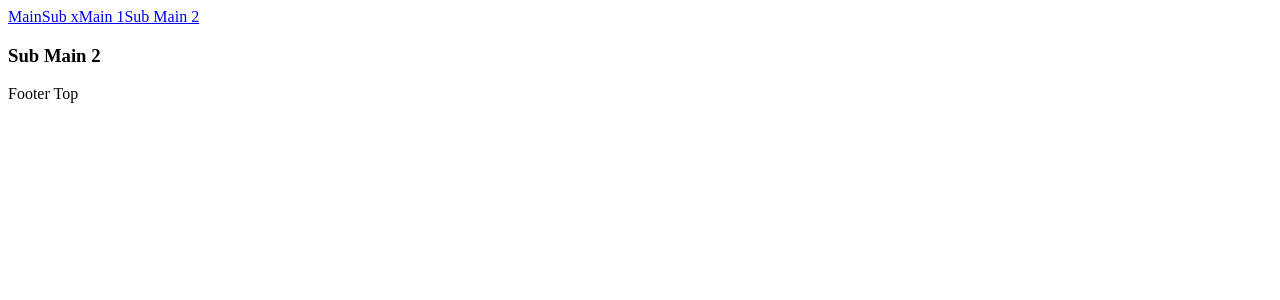
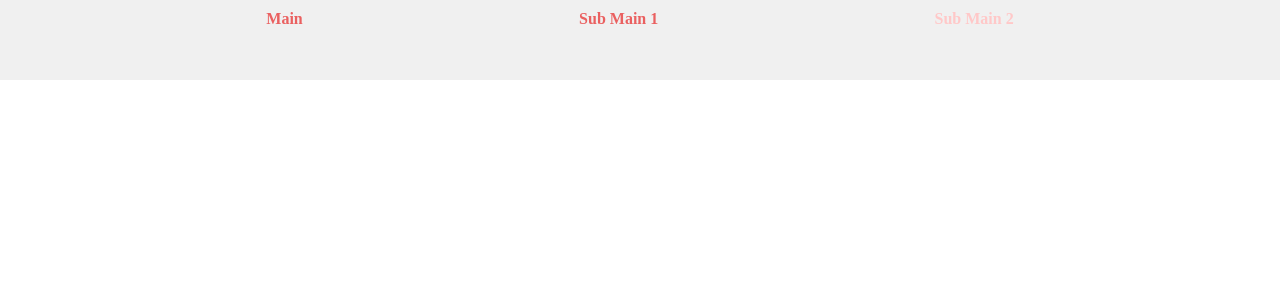
Before and after one commit to costar011/projectg-app, a React (Create React App) app: page /sub-main2 in a window 1280 px wide. Shown: the top 300 px of the page. Built offline with nearby package versions, Linux system fonts and the light colour scheme.

Commit message:
styled component , Linked styled

```diff
--- a/package.json
+++ b/package.json
@@ -10,6 +10,7 @@
     "react-dom": "^18.3.1",
     "react-router-dom": "^6.24.1",
     "react-scripts": "5.0.1",
+    "react-scroll": "^1.9.0",
     "styled-component": "^2.8.0",
     "styled-components": "^6.1.11",
     "styled-reset": "^4.5.2",
--- a/src/App.js
+++ b/src/App.js
@@ -10,12 +10,14 @@ const App = () => {
   return (
     <Router>
       <div>
+       {/* HEADER */}
         <Header />
         <Routes>
           <Route path="/main" element={<Main />} />
           <Route path="/sub-main1" element={<SubMain1 />} />
           <Route path="/sub-main2" element={<SubMain2 />} />
         </Routes>
+         {/* FOOTER */}
         <Footer />
       </div>
     </Router>
--- a/src/color/Theme.js
+++ b/src/color/Theme.js
@@ -1,4 +1,5 @@
 export const GRAY_COLOR = `#999`;
 export const WHITE_COLOR = `#fff`;
 export const BLACK_COLOR = "#000";
-export const RIGHT_PINK_COLOR = "#f783e4";
+export const RIGHT_PINK_COLOR = "#ffc8c8";
+export const DARK_PINK_COLOR = "#ea6060";
--- a/src/components/Footer.js
+++ b/src/components/Footer.js
@@ -1,5 +1,7 @@
 import React from "react";
 import styled from "styled-components";
+import { Link } from "react-router-dom";
+import "../color/Theme.js";
 
 const FooterArea = styled.footer`
   width: 100%;
@@ -18,12 +20,12 @@ const FooterAreaTop = styled.div`
 const FooterAreaContent = styled.div`
   width: 100%;
   height: 100%;
-  background-color: ${(props) => props.theme.blackColor};
-  color: ${(props) => props.theme.whiteColor};
+
   display: flex;
   flex-direction: row;
   padding: 20px;
 `;
+
 
 const Footer = () => {
   return (
--- a/src/components/Header.js
+++ b/src/components/Header.js
@@ -1,15 +1,73 @@
-import React from 'react';
-import { Link } from 'react-router-dom';
+import React from "react";
+import { Link, useLocation } from "react-router-dom";
+import styled from "styled-components";
+import { DARK_PINK_COLOR, RIGHT_PINK_COLOR } from "../color/Theme";
 
-const Header = () => {
-  return (
-    <header>
-          <Link to="/main">Main</Link>
-          <Link to="/sub-main1">Sub xMain 1</Link>
-          <Link to="/sub-main2">Sub Main 2</Link>
-    </header>
-  );
+const HeaderArea = styled.div`
+  width: 100%;
+  height: 10vh;
+
+  position: fixed;
+  display: flex;
+
+  justify-content: space-evenly;
+  z-index: 99999;
+  background-color: #f0f0f0;
+  overflow: hidden;
+
+  margin: 0;
+  padding: 0;
+  left: 0;
+  top: 0;
+
+  @media (max-width: 768px) {
+    height: auto;
+    flex-direction: column;
+    align-items: center;
+    padding: 1rem 0;
+  }
+`;
+
+{
+  /* z-index -> 화면이 그려질 때 어떤 요소가 위에 올라가는지 설정하는 속성
+    값이 높으면 높을수록 위에 올라가며 z축 기준으로 순서를 가짐 */
 }
 
 
+const StyledLink = styled(Link)`
+  text-decoration: none;
+  color: ${({ isActive }) => (isActive ? RIGHT_PINK_COLOR : DARK_PINK_COLOR)};
+  font-weight: bold;
+  padding: 10px;
+  transition: color 0.2s ease;
+
+  &:hover {
+    color: ${RIGHT_PINK_COLOR};
+  }
+
+  @media (max-width: 768px) {
+    padding: 0.5rem 0;
+  }
+`;
+
+const menuItems = [  { label: "Main", path: "/main" },  { label: "Sub Main 1", path: "/sub-main1" },  { label: "Sub Main 2", path: "/sub-main2" },];
+
+const Header = () => {
+  const { pathname } = useLocation();
+
+  return (
+    <HeaderArea>
+      {menuItems.map((item, index) => (
+        <StyledLink
+          key={index}
+          to={item.path}
+          isActive={pathname === item.path}
+        >
+          {item.label}
+        </StyledLink>
+      ))}
+    </HeaderArea>
+  );
+};
+
 export default Header;
```
Also changed, not shown: src/common/fram.jsx (renamed from src/stylecomponents.js, +2 -5 lines), 2 other files (tests, documents, lock files or other folders).
